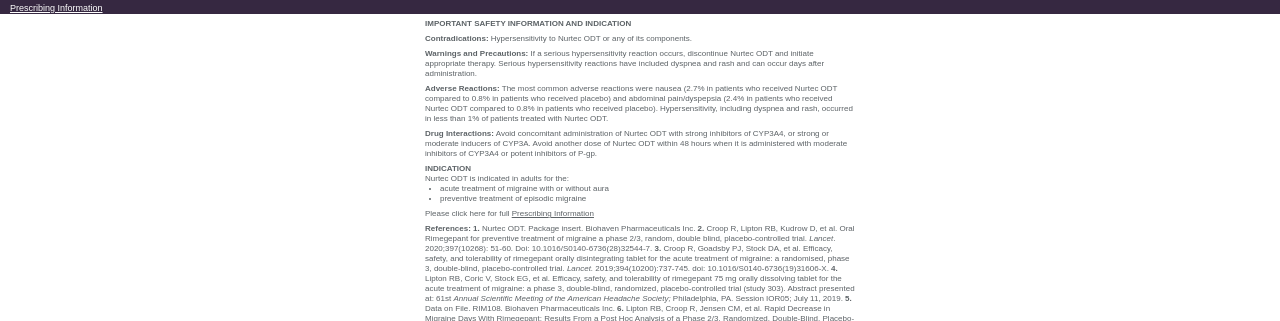
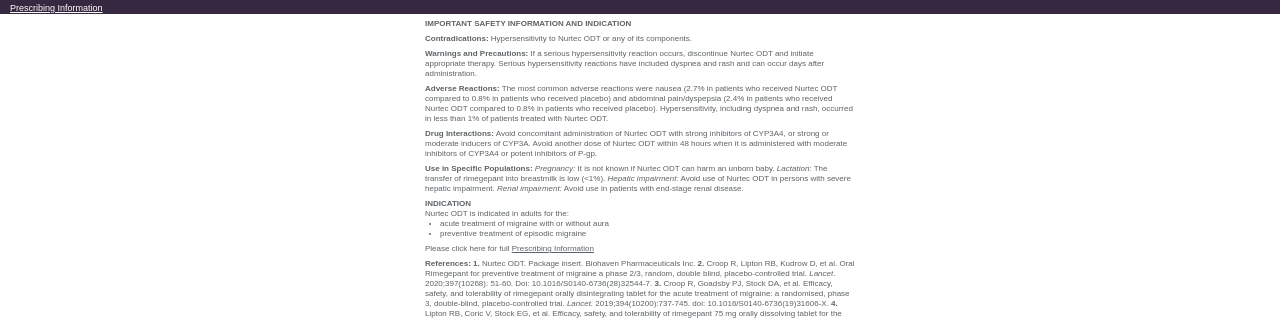
Before and after one commit to SofiaJGGG/DTR-9382M, a plain HTML site: page index.html in a window 1280 px wide. Shown: the top 321 px of the page. Drawn offline with Linux system fonts and the light colour scheme; a web font is replaced by a local one.

Commit message:
Update index.html

```diff
--- a/index.html
+++ b/index.html
@@ -150,6 +150,7 @@
 <p><strong>Warnings and Precautions:</strong> If a serious hypersensitivity reaction occurs, discontinue Nurtec ODT and initiate appropriate therapy. Serious hypersensitivity reactions have included dyspnea and rash and can occur days after administration.</p>
 <p><strong>Adverse Reactions:</strong> The most common adverse reactions were nausea (2.7% in patients who received Nurtec ODT compared to 0.8% in patients who received placebo) and abdominal pain/dyspepsia (2.4% in patients who received Nurtec ODT compared to 0.8% in patients who received placebo). Hypersensitivity, including dyspnea and rash, occurred in less than 1% of patients treated with Nurtec ODT.</p>
 <p><strong>Drug Interactions:</strong> Avoid concomitant administration of Nurtec ODT with strong inhibitors of CYP3A4, or strong or moderate inducers of CYP3A. Avoid another dose of Nurtec ODT within 48 hours when it is administered with moderate inhibitors of CYP3A4 or potent inhibitors of P-gp.</p>
+<p><strong>Use in Specific Populations:</strong> <span class="emphasized"> Pregnancy:</span> It is not known if Nurtec ODT can harm an unborn baby. <span class="emphasized">Lactation:</span> The transfer of rimegepant into breastmilk is low (<1%). <span class="emphasized">Hepatic impairment:</span> Avoid use of Nurtec ODT in persons with severe hepatic impairment. <span class="emphasized"> Renal impairment:</span> Avoid use in patients with end-stage renal disease.</p>
 <p id="two"><strong>INDICATION</strong></p>
 <p id="two">Nurtec ODT is indicated in adults for the:</p>
 <ul>
```
